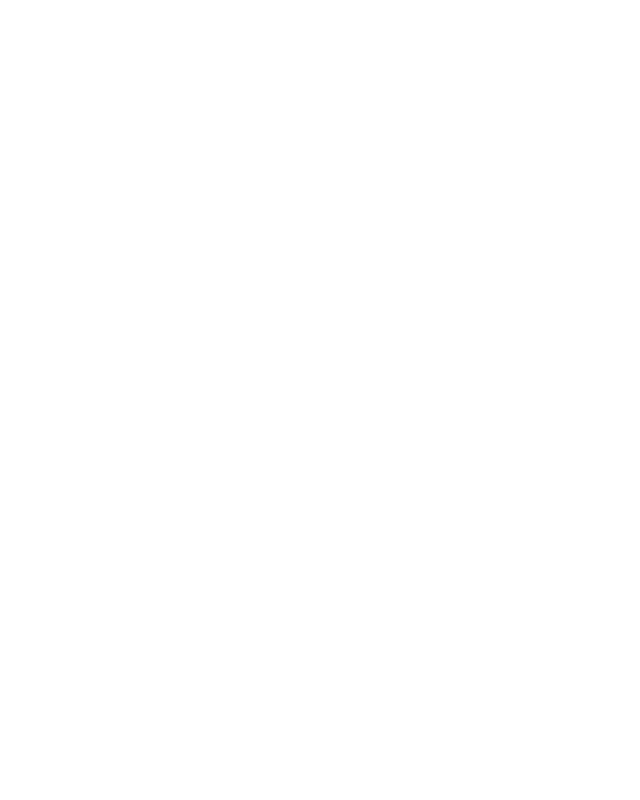
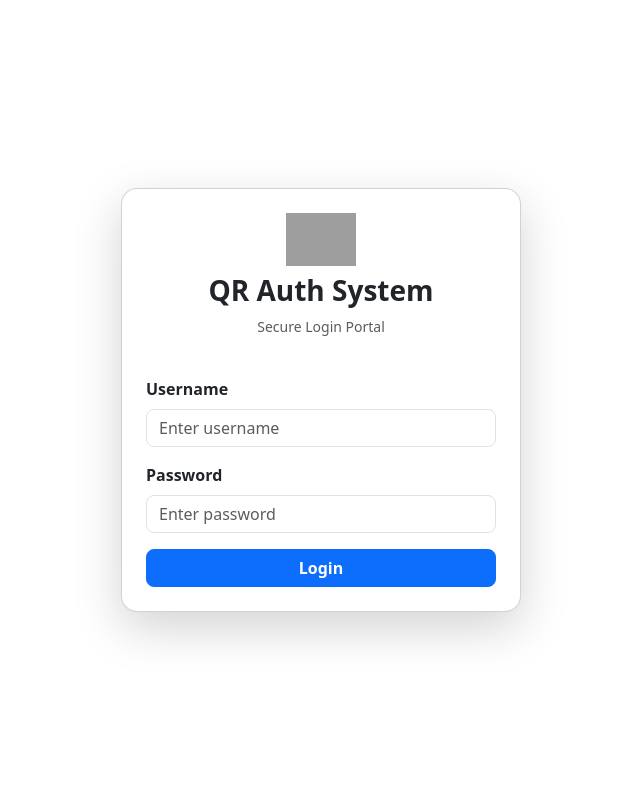
Before and after one commit to hainku/SAFE, a PHP site: page / in a window 1280 px wide. Before the commit the part shown is empty. Shown: the whole page, without its empty margins (319-959 px from the left). Run offline with PHP 8.4, Linux system fonts and the light colour scheme; grey boxes are pictures that could not be loaded.

Commit message:
login page added

```diff
--- a/index.php
+++ b/index.php
@@ -1,11 +1,42 @@
 <!DOCTYPE html>
 <html lang="en">
 <head>
-    <meta charset="UTF-8">
-    <meta name="viewport" content="width=device-width, initial-scale=1.0">
-    <title>SAFE</title>
+  <meta charset="UTF-8">
+  <meta name="viewport" content="width=device-width, initial-scale=1">
+  <title>Login - QR Authentication System</title>
+  <!-- Bootstrap CSS -->
+  <link href="https://cdn.jsdelivr.net/npm/bootstrap@5.3.3/dist/css/bootstrap.min.css" rel="stylesheet">
 </head>
-<body>
+<body class="bg-white bg-gradient d-flex align-items-center justify-content-center vh-100">
 
+  <div class="card shadow-lg rounded-4 p-4" style="max-width: 400px; width: 100%;">
+    <div class="text-center mb-4">
+      <img src="https://cdn-icons-png.flaticon.com/512/3064/3064197.png" alt="Logo" width="70" class="mb-2">
+      <h3 class="fw-bold text-dark">QR Auth System</h3>
+      <p class="text-muted small">Secure Login Portal</p>
+    </div>
+
+    <form>
+      <!-- Username -->
+      <div class="mb-3">
+        <label for="username" class="form-label fw-semibold">Username</label>
+        <input type="text" class="form-control rounded-3" id="username" placeholder="Enter username" required>
+      </div>
+
+      <!-- Password -->
+      <div class="mb-3">
+        <label for="password" class="form-label fw-semibold">Password</label>
+        <input type="password" class="form-control rounded-3" id="password" placeholder="Enter password" required>
+      </div>
+
+      <!-- Login Button -->
+      <div class="d-grid">
+        <button type="submit" class="btn btn-primary rounded-3 fw-semibold">Login</button>
+      </div>
+    </form>
+  </div>
+
+  <!-- Bootstrap JS -->
+  <script src="https://cdn.jsdelivr.net/npm/bootstrap@5.3.3/dist/js/bootstrap.bundle.min.js"></script>
 </body>
 </html>
```
